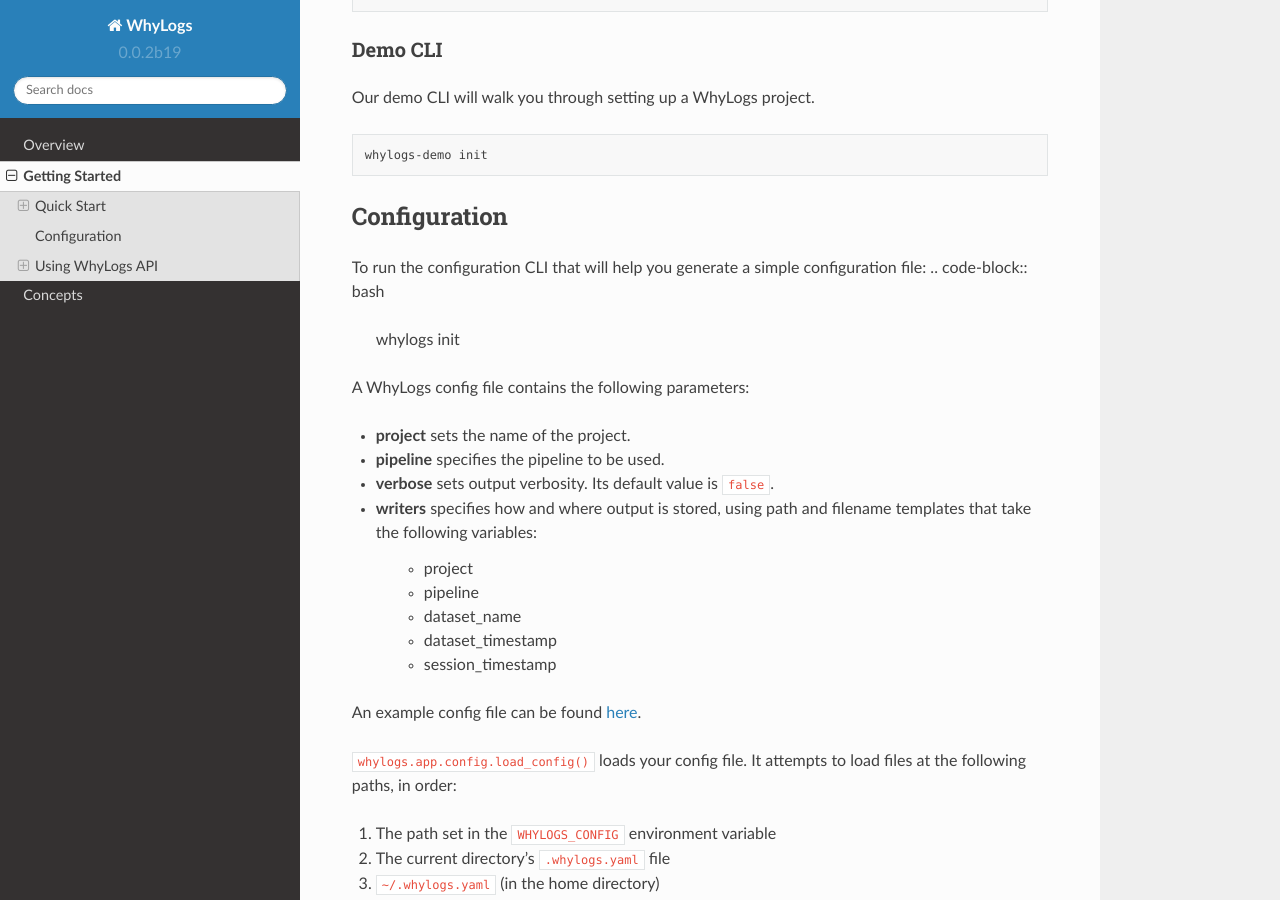
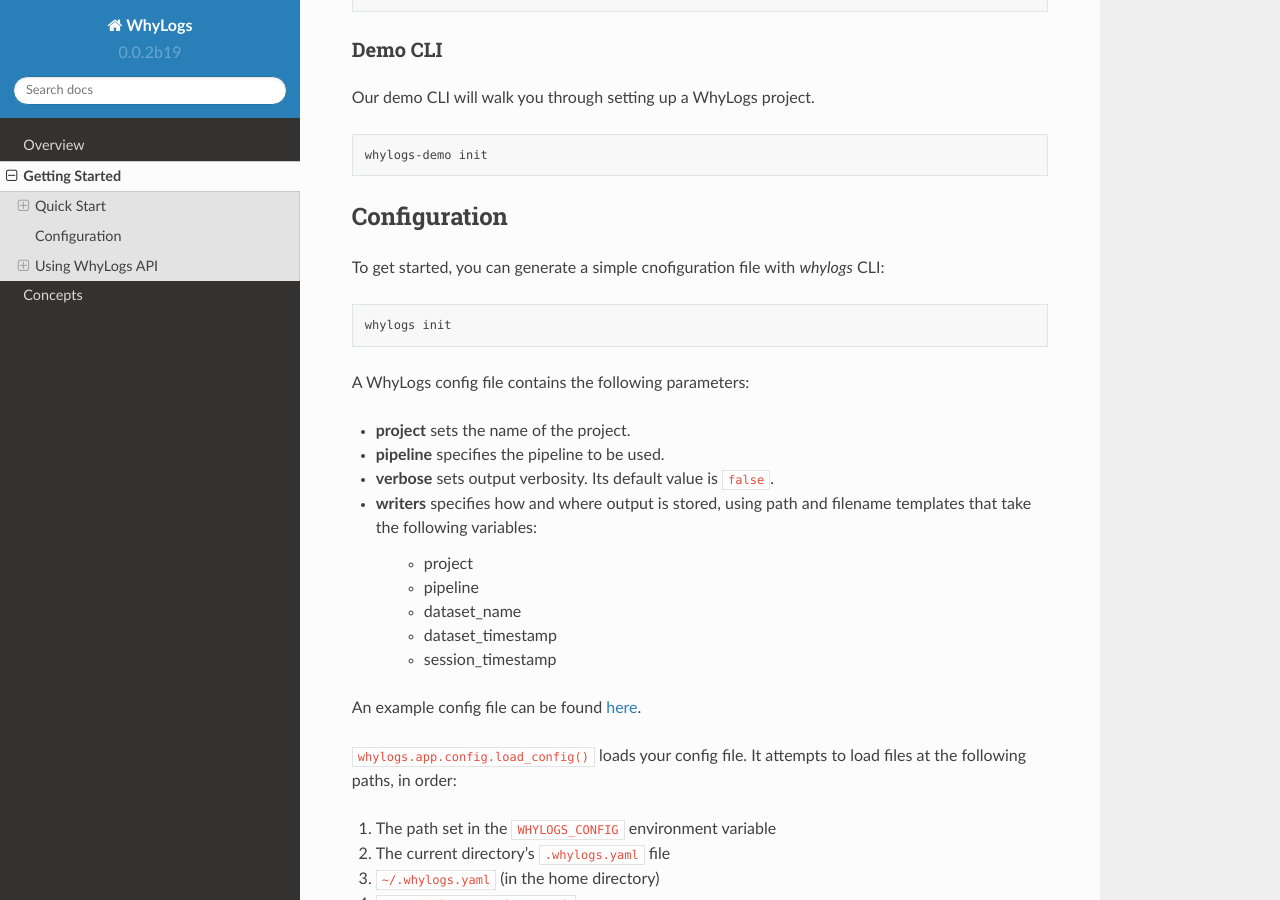
Before and after one commit to whylabs/whylogs, a Sphinx documentation site: the page built from docs/getting_started.rst, in a window 1280 px wide and 900 px high, scrolled down 417 px. Built offline with Sphinx 7.4.7 and the Read the Docs theme 2.0.0, drawn with Linux system fonts in a browser that asks for light colours; pages that are not in the unit, such as notebooks, are missing from menus.

Commit message:
Fix styling issue

```diff
--- a/docs/getting_started.rst
+++ b/docs/getting_started.rst
@@ -28,7 +28,8 @@
 
 Configuration
 ===================
-To run the configuration CLI that will help you generate a simple configuration file:
+To get started, you can generate a simple cnofiguration file with `whylogs` CLI:
+
 .. code-block:: bash
 
    whylogs init
```
